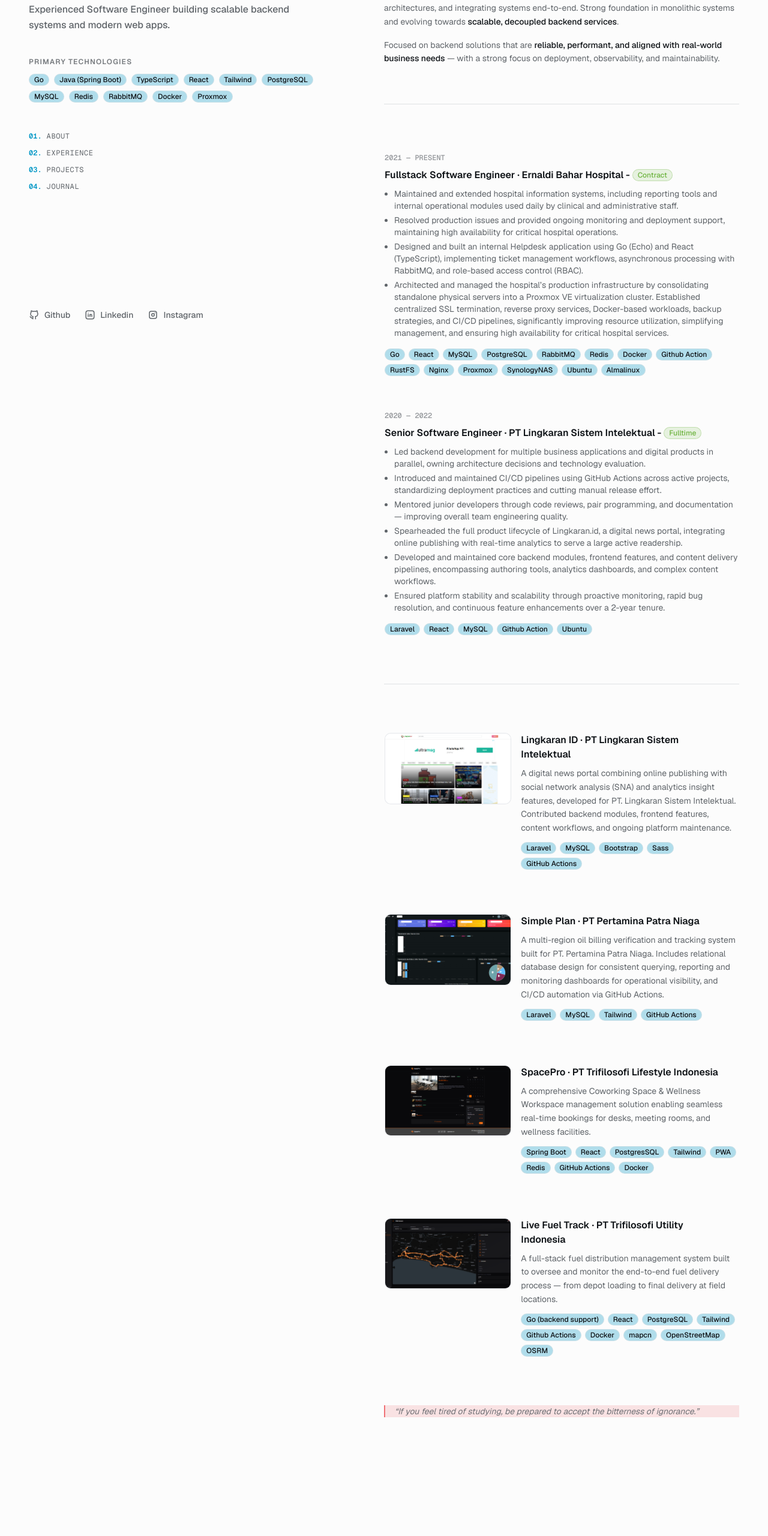
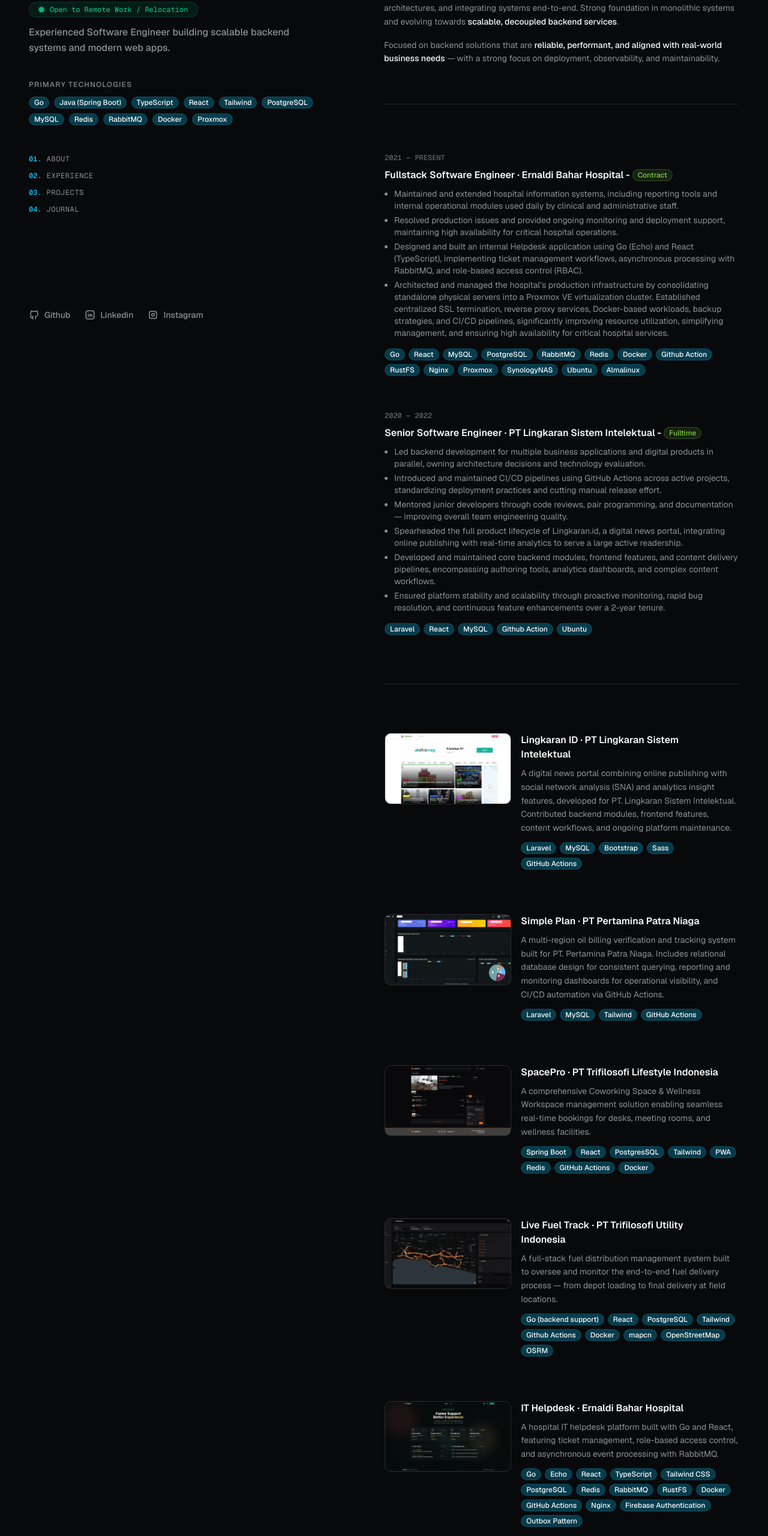
Before and after one commit to riyanamanda/riyanamanda, a Next.js app: page / in a window 1280 px wide. Shown: the part 185-2746 px from the top of the page at 60% size. Before the commit the page ends 2628 px from the top, so only its background shows below. Built offline with nearby package versions, Linux system fonts and the light colour scheme.

Commit message:
feat: add available badge and helpdesk project

```diff
--- a/app/layout.tsx
+++ b/app/layout.tsx
@@ -84,7 +84,7 @@
             <body className='min-h-full flex flex-col bg-background text-foreground antialiased'>
                 <ThemeProvider
                     attribute='class'
-                    defaultTheme='system'
+                    defaultTheme='dark'
                     enableSystem
                     disableTransitionOnChange>
                     {children}
--- a/components/layout/header.tsx
+++ b/components/layout/header.tsx
@@ -12,6 +12,15 @@
                         <h1 className='text-4xl sm:text-5xl font-bold tracking-tight'>
                             {portfolio.name}
                         </h1>
+
+                        <div className='inline-flex items-center gap-2.5 mt-3 bg-emerald-500/10 text-emerald-400 font-mono text-xs px-4 py-1 rounded-full border border-emerald-500/20'>
+                            <span className='relative flex h-2 w-2'>
+                                <span className='animate-ping absolute inline-flex h-full w-full rounded-full bg-emerald-400 opacity-75'></span>
+                                <span className='relative inline-flex rounded-full h-2 w-2 bg-emerald-500'></span>
+                            </span>
+                            <span>Open to Remote Work / Relocation</span>
+                        </div>
+
                         <p className='font-medium text-sm sm:text-base text-muted-foreground mt-3 leading-relaxed'>
                             {portfolio.bio}
                         </p>
--- a/data/project.tsx
+++ b/data/project.tsx
@@ -50,4 +50,27 @@
         url: 'https://livefueltrack.com/',
         thumbnail: '/images/livefueltrack.png',
     },
+    {
+        title: 'IT Helpdesk',
+        description: `A hospital IT helpdesk platform built with Go and React, featuring ticket management, role-based access control, and asynchronous event processing with RabbitMQ.`,
+        technologies: [
+            'Go',
+            'Echo',
+            'React',
+            'TypeScript',
+            'Tailwind CSS',
+            'PostgreSQL',
+            'Redis',
+            'RabbitMQ',
+            'RustFS',
+            'Docker',
+            'GitHub Actions',
+            'Nginx',
+            'Firebase Authentication',
+            'Outbox Pattern',
+        ],
+        company: 'Ernaldi Bahar Hospital',
+        url: 'https://helpdesk.rs-erba.go.id',
+        thumbnail: '/images/helpdesk.png',
+    },
 ];
```
Also changed, not shown: public/images/helpdesk.png (added).
